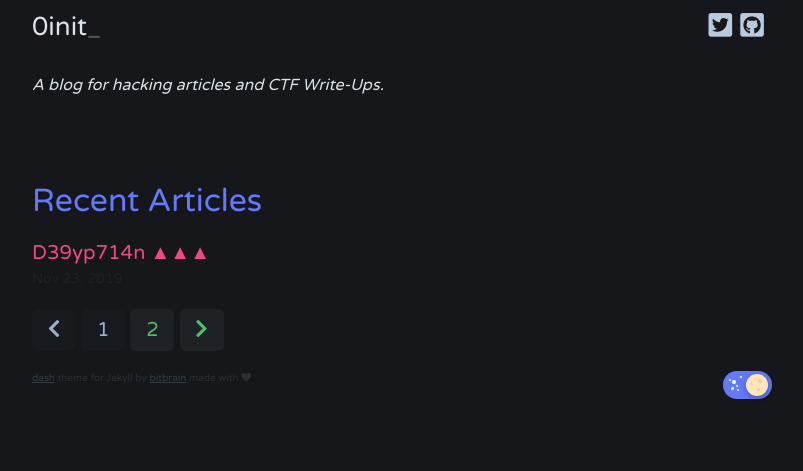
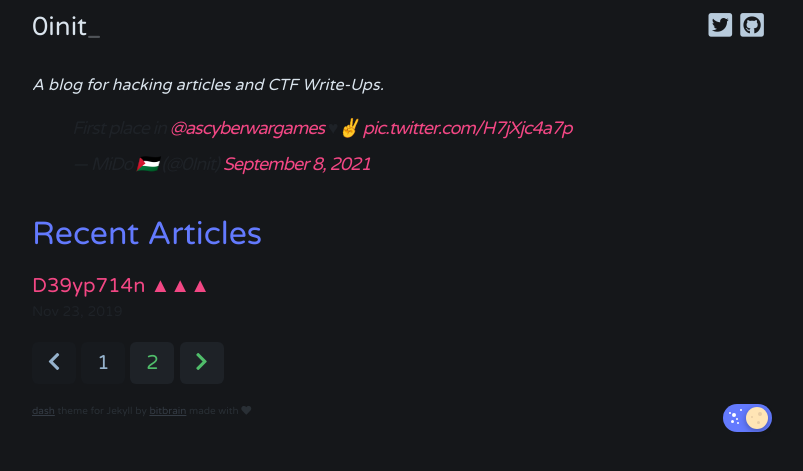
Before and after one commit to 0init/0init.github.io, a Jekyll site: the page built from index.html, in a window 1280 px wide. Shown: the top 471 px of the page, without its empty margins (238-1041 px from the left). Built offline with Jekyll 4.4.1, drawn with Linux system fonts in a browser that asks for light colours; the list of posts is cut into pages by our own code; comment, search, counter and statistics services are not loaded.

Commit message:
Update _config.yml

```diff
--- a/_config.yml
+++ b/_config.yml
@@ -3,6 +3,7 @@
 email: mohammedsherif967@gmail.com
 description: > # this means to ignore newlines until "show_exerpts:"
  A blog for hacking articles and CTF Write-Ups.
+ <blockquote class="twitter-tweet"><p lang="en" dir="ltr">First place in <a href="https://twitter.com/ascyberwargames?ref_src=twsrc%5Etfw">@ascyberwargames</a> ♥✌️ <a href="https://t.co/H7jXjc4a7p">pic.twitter.com/H7jXjc4a7p</a></p>&mdash; MiDo 🇵🇸 (@0Init) <a href="https://twitter.com/0Init/status/1435563880357548033?ref_src=twsrc%5Etfw">September 8, 2021</a></blockquote> <script async src="https://platform.twitter.com/widgets.js" charset="utf-8"></script>
 show_excerpts: false # set to true to show excerpts on the homepage
 
 paginate: 1
```
